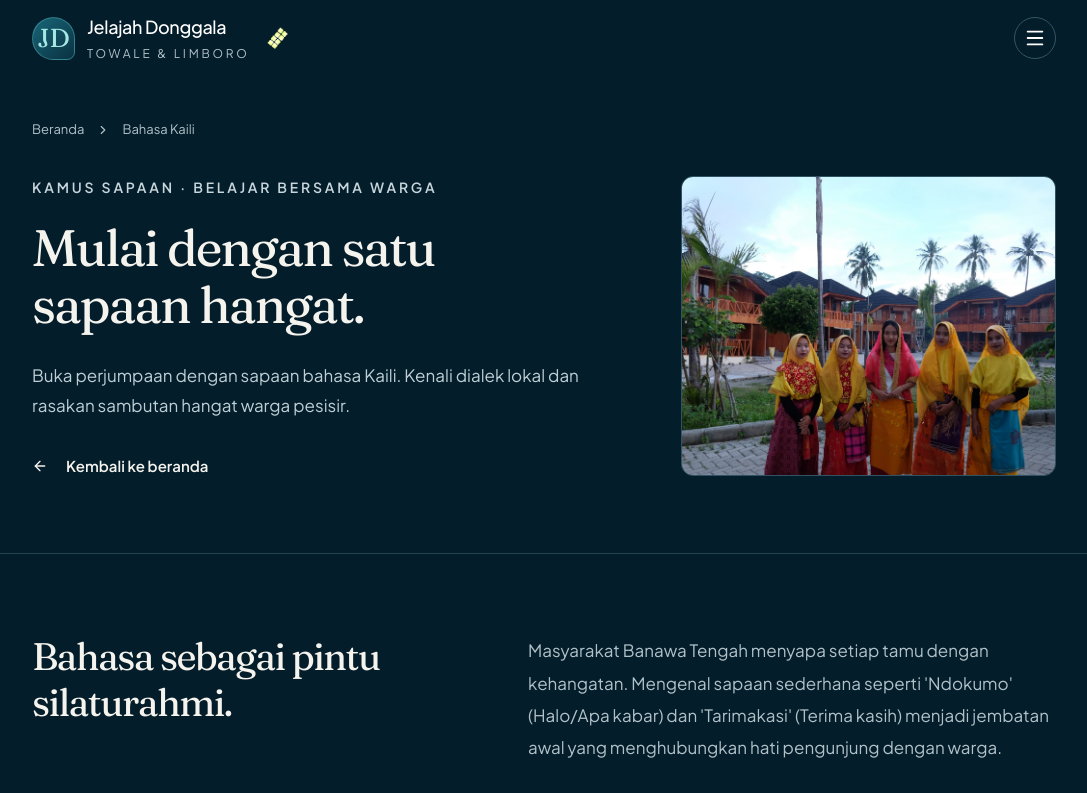
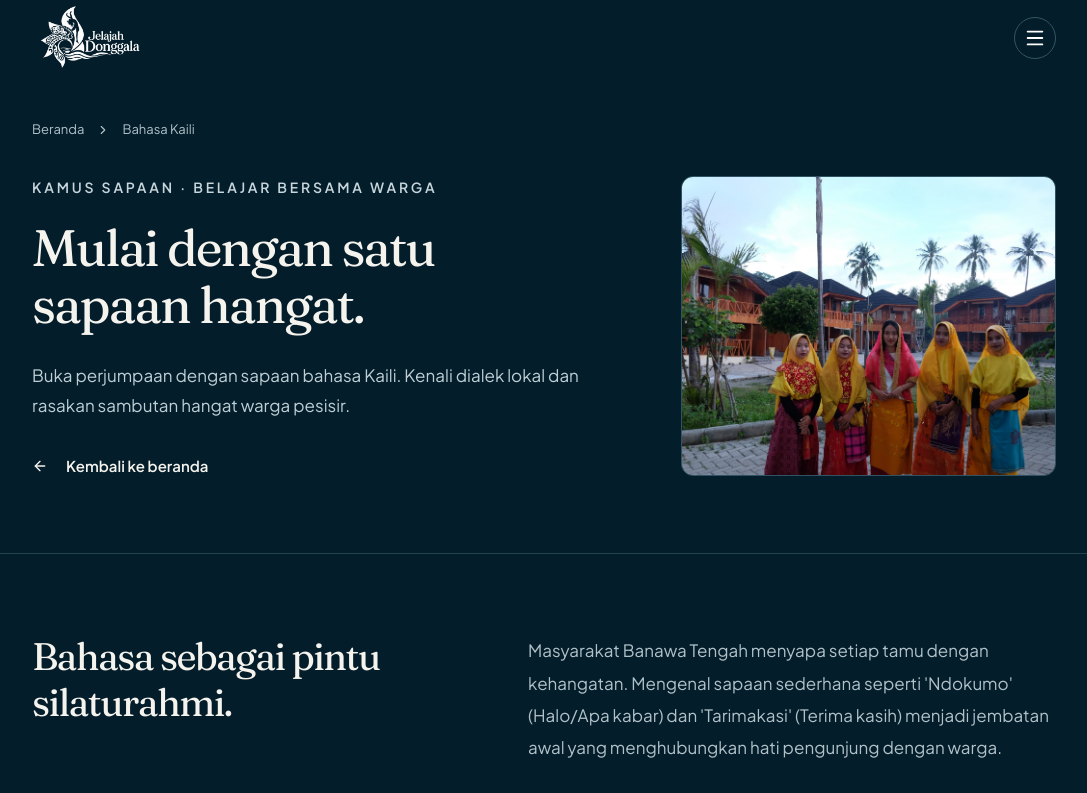
Before and after one commit to matthewpriantara/donggala-compro, a Next.js app: page /bahasa in a window 1280 px wide. Shown: the top 793 px of the page, without its empty margins (96-1183 px from the left). Built offline with nearby package versions, Linux system fonts and the light colour scheme.

Commit message:
feat: use supplied Donggala logo in navbar and footer

```diff
--- a/components/ui/footer-7.tsx
+++ b/components/ui/footer-7.tsx
@@ -7,6 +7,7 @@ interface Footer7Props {
     src: string;
     alt: string;
     title: string;
+    content?: React.ReactNode;
   };
   sections?: Array<{
     title: string;
@@ -88,14 +89,18 @@ export const Footer7 = ({
             {/* Logo */}
             <div className="flex items-center gap-2 lg:justify-start">
               <a href={logo.url}>
+                {logo.content ?? (
                   <img
                     src={logo.src}
                     alt={logo.alt}
                     title={logo.title}
                     className="h-8"
                   />
+                )}
               </a>
+              {!logo.content && (
                 <h2 className="text-xl font-semibold">{logo.title}</h2>
+              )}
             </div>
             <p className="max-w-[70%] text-sm text-muted-foreground">
               {description}
--- /dev/null
+++ b/modules/layout/brand-logo.module.css
@@ -0,0 +1,27 @@
+.navbar,
+.footer {
+  display: block;
+  object-fit: contain;
+  flex-shrink: 0;
+}
+.navbar {
+  width: 132px;
+  height: 88px;
+}
+.footer {
+  width: 240px;
+  height: 160px;
+  max-width: 100%;
+}
+@media (max-width: 1350px) {
+  .navbar {
+    width: 108px;
+    height: 72px;
+  }
+}
+@media (max-width: 600px) {
+  .navbar {
+    width: 96px;
+    height: 64px;
+  }
+}
--- /dev/null
+++ b/modules/layout/brand-logo.tsx
@@ -0,0 +1,17 @@
+import Image from "next/image";
+import { COMPANY_NAME } from "@/constants/helper";
+import styles from "./brand-logo.module.css";
+
+export function BrandLogo({ isFooter = false }: { isFooter?: boolean }) {
+  return (
+    <Image
+      src="/donggala_logo.png"
+      alt={COMPANY_NAME}
+      width={1536}
+      height={1024}
+      sizes={isFooter ? "240px" : "132px"}
+      preload={!isFooter}
+      className={isFooter ? styles.footer : styles.navbar}
+    />
+  );
+}
--- a/modules/layout/site-footer.tsx
+++ b/modules/layout/site-footer.tsx
@@ -1,3 +1,4 @@
+import { BrandLogo } from "./brand-logo";
 import { Footer7 } from "@/components/ui/footer-7";
 import { COMPANY_NAME, PORTAL, NAV_LINKS } from "@/constants/helper";
 import { FaInstagram, FaGithub, FaLinkedin } from "react-icons/fa";
@@ -62,9 +63,10 @@ export function SiteFooter() {
       <Footer7
         logo={{
           url: "/",
-          src: "/images/tenun-donggala-motif.png",
+          src: "/donggala_logo.png",
           alt: `Logo ${COMPANY_NAME}`,
           title: COMPANY_NAME,
+          content: <BrandLogo isFooter />,
         }}
         description={PORTAL.footerText}
         sections={sections}
--- a/modules/layout/site-header.tsx
+++ b/modules/layout/site-header.tsx
@@ -1,12 +1,11 @@
+import { BrandLogo } from "./brand-logo";
 import { LiquidGlassCard } from "@/components/ui/liquid-weather-glass";
 import { HeaderScrollEffect } from "./header-scroll-effect";
 import Link from "next/link";
-import Image from "next/image";
 import {
   COMPANY_NAME,
   NAV_LINKS,
   PORTAL,
-  MOTIF_PATH,
 } from "@/constants/helper";
 import { ExternalLink } from "@/components/ui/external-link";
 import { DesktopNav } from "./desktop-nav";
@@ -25,18 +24,8 @@ export function SiteHeader() {
         glowIntensity="sm"
       >
         <div className="header-inner">
-          <Link href="/" className="brand">
-            <span className="brand-mark">{PORTAL.initials}</span>
-            <span>
-              <strong>{COMPANY_NAME}</strong>
-              <small>{PORTAL.subtitle}</small>
-            </span>
-            <Image
-              src={`${MOTIF_PATH}kuning.png`}
-              width={23}
-              height={23}
-              alt=""
-            />
+          <Link href="/" className="brand" aria-label={`${COMPANY_NAME} Beranda`}>
+            <BrandLogo />
           </Link>
           <DesktopNav items={NAV_LINKS} />
           <ExternalLink href={PORTAL.url} className="button header-cta">
```
Also changed, not shown: public/donggala_logo.png (added). Lines whose indentation alone changed are shown as unchanged.
